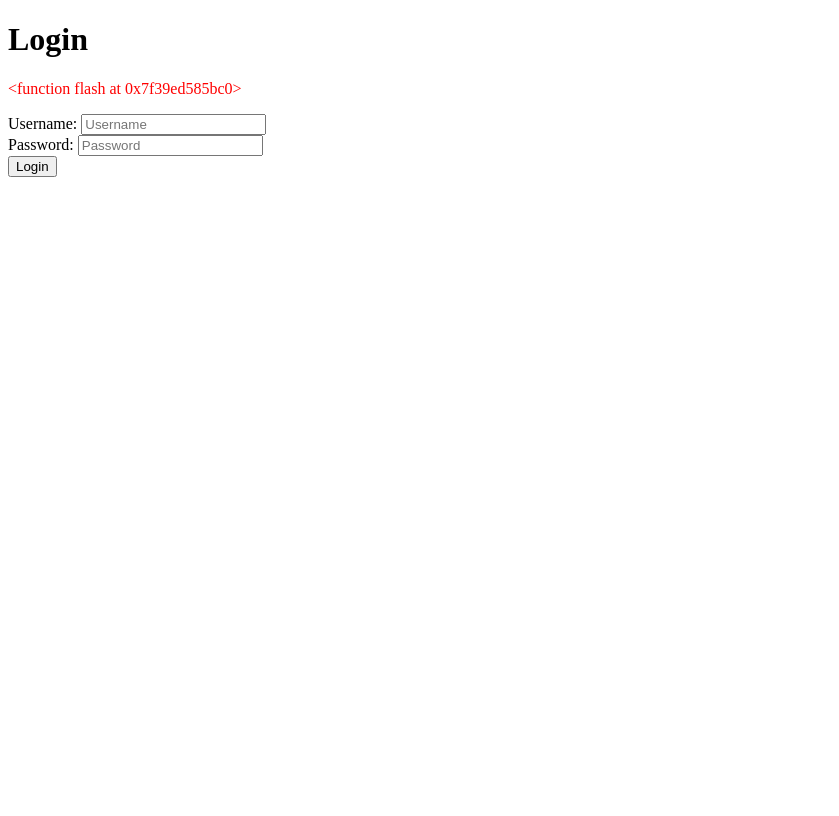
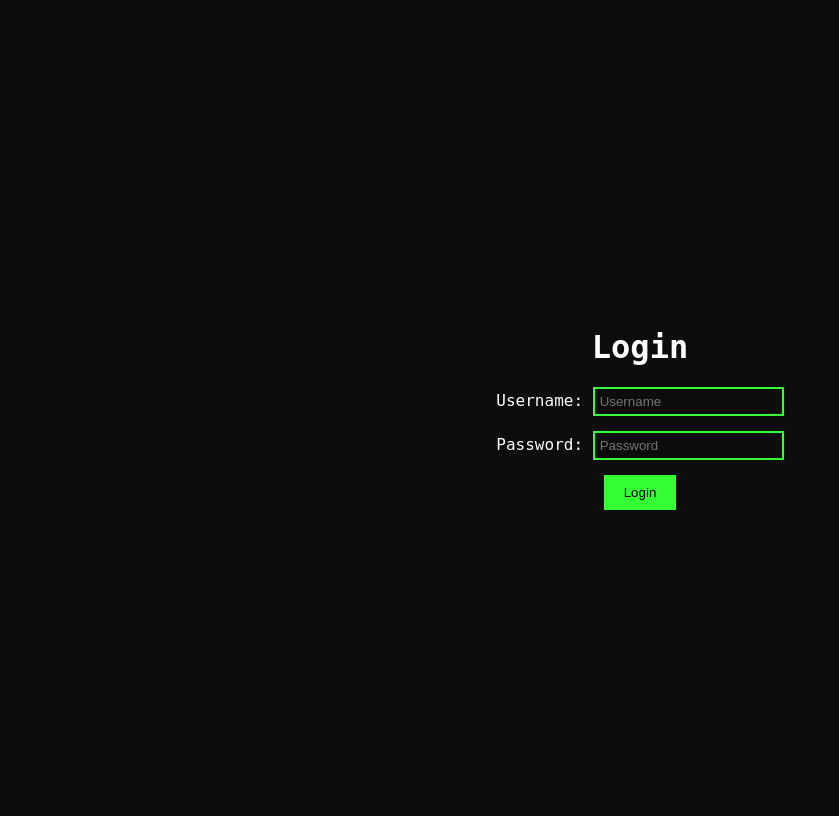
Before and after one commit to hsjok/labi-poang, a Flask app: page /login in a window 1280 px wide. Shown: the whole page, without its empty margins (0-839 px from the left). Before the commit the page ends 177 px from the top, so only its background shows below. Run offline with Flask 3, Linux system fonts and the light colour scheme.

Commit message:
added css styling for login

```diff
--- a/app.py
+++ b/app.py
@@ -147,7 +147,7 @@ def login():
         else:
             flash("Invalid username or password")
 
-    return render_template("login.html", error=flash)
+    return render_template("login.html")
 
 
 ### User interaction routes ###
--- /dev/null
+++ b/static/css/styles.css
@@ -0,0 +1,41 @@
+body {
+    background-color: #0D0D0D;
+    color: white;
+    font-family: 'Roboto Mono', monospace;
+    display: flex;
+    justify-content: center;
+    align-items: center;
+    height: 100vh;
+}
+
+.login-container {
+    text-align: center;
+}
+
+.login-form .input-group {
+    margin-bottom: 15px;
+}
+
+input[type="text"], input[type="password"] {
+    border: 2px solid #33FF33;
+    background-color: transparent;
+    color: white;
+    padding: 5px;
+}
+
+input[type="submit"] {
+    background-color: #33FF33;
+    border: none;
+    color: black;
+    padding: 10px 20px;
+    cursor: pointer;
+    transition: background-color 0.3s ease;
+}
+
+input[type="submit"]:hover {
+    background-color: #4CAF50;
+}
+
+.error-message {
+    color: red;
+}
--- a/templates/login.html
+++ b/templates/login.html
@@ -1,23 +1,29 @@
-<!-- templates/login.html -->
 <!DOCTYPE html>
 <html>
 <head>
     <title>Login</title>
+    <link rel="stylesheet" type="text/css" href="{{ url_for('static', filename='css/styles.css') }}">
     <!-- Add any additional head elements here -->
 </head>
 <body>
-    <h1>Login</h1>
-    {% if error %}
-        <p style="color: red;">{{ error }}</p>
-    {% endif %}
-    <form method="post" action="{{ url_for('login') }}">
-        <label for="username">Username:</label>
-        <input type="text" name="username" placeholder="Username" required><br>
+    <div class="login-container">
+        <h1>Login</h1>
+        {% for message in get_flashed_messages() %}
+            <p class="error-message">{{ message }}</p>
+        {% endfor %}
+        <form method="post" action="{{ url_for('login') }}" class="login-form">
+            <div class="input-group">
+                <label for="username">Username:</label>
+                <input type="text" name="username" placeholder="Username" required>
+            </div>
 
-        <label for="password">Password:</label>
-        <input type="password" name="password" placeholder="Password" required><br>
+            <div class="input-group">
+                <label for="password">Password:</label>
+                <input type="password" name="password" placeholder="Password" required>
+            </div>
 
-        <input type="submit" value="Login">
-    </form>
+            <input type="submit" value="Login" class="login-button">
+        </form>
+    </div>
 </body>
 </html>
```
